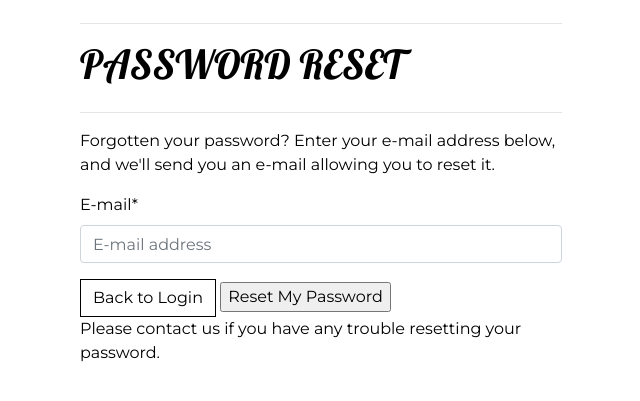
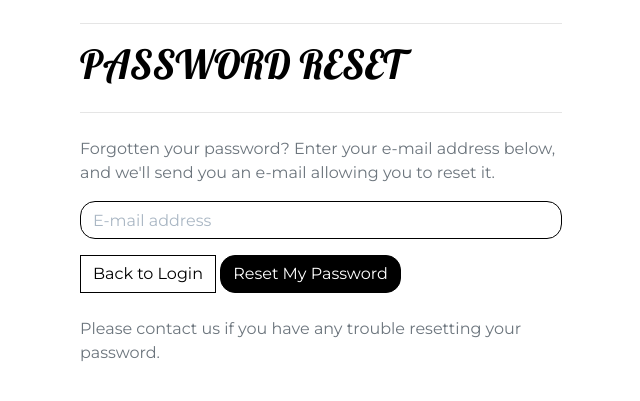
Before and after one commit to Marittie/pp5-ecommerce, a Django app: page /accounts/password/reset/ in a window 1280 px wide. Shown: the part 157-558 px from the top of the page, without its empty margins (63-703 px from the left). Run offline with Django 3.2, Linux system fonts and the light colour scheme; some libraries are stand-ins or nearby versions.

Commit message:
updates allauth templated and tested functionality

```diff
--- a/static/css/base.css
+++ b/static/css/base.css
@@ -190,6 +190,60 @@ a.category-badge > span.badge:hover {
     overflow-y: auto;
 }
 
+/* Allauth form formatting */
+
+.allauth-form-inner-content p {
+    margin-top: 1.5rem; /* mt-4 */
+    color: #6c757d; /* text-secondary */
+}
+
+.allauth-form-inner-content input {
+    border-color: #000;
+    border-radius: 15px;
+}
+
+.allauth-form-inner-content label:not([for='id_remember']) {
+    display: none;
+}
+
+.allauth-form-inner-content input::placeholder {
+    color: #aab7c4;
+}
+
+.allauth-form-inner-content button,
+.allauth-form-inner-content input[type='submit'] {
+	/* btn */
+	display: inline-block;
+    font-weight: 400;
+    color: #fff;
+    text-align: center;
+    vertical-align: middle;
+    -webkit-user-select: none;
+    -moz-user-select: none;
+    -ms-user-select: none;
+    user-select: none;
+    background-color: #000;
+    border: 1px solid #000;
+    padding: .375rem .75rem;
+    font-size: 1rem;
+    line-height: 1.5;
+    border-radius: 15px;
+
+    /* standard bootstrap btn transitions */
+    transition: color .15s ease-in-out,background-color .15s ease-in-out,border-color .15s ease-in-out,box-shadow .15s ease-in-out;
+}
+
+.allauth-form-inner-content button:hover,
+.allauth-form-inner-content input[type='submit']:hover {
+	color: #fff;
+    background-color: #222;
+    border-color: #222;
+}
+
+.allauth-form-inner-content a {
+	color: #17a2b8; /* text-info */
+}
+
 /* -------------------------------- Media Queries */
 
 /* Slightly larger container on xl screens */
--- a/templates/base.html
+++ b/templates/base.html
@@ -68,7 +68,7 @@
                     </a>
                     <div class="dropdown-menu border-0" aria-labelledby="user-options">
                             {% if user.is_authenticated %}
-                            <a href="" class="dropdown-item">My Profile</a>
+                            <a href="{% url 'profile' %}" class="dropdown-item">My Profile</a>
                             <a href="{% url 'account_logout' %}" class="dropdown-item">Logout</a>
                             {% else %}
                             <a href="{% url 'account_signup' %}" class="dropdown-item">Register</a>
```
